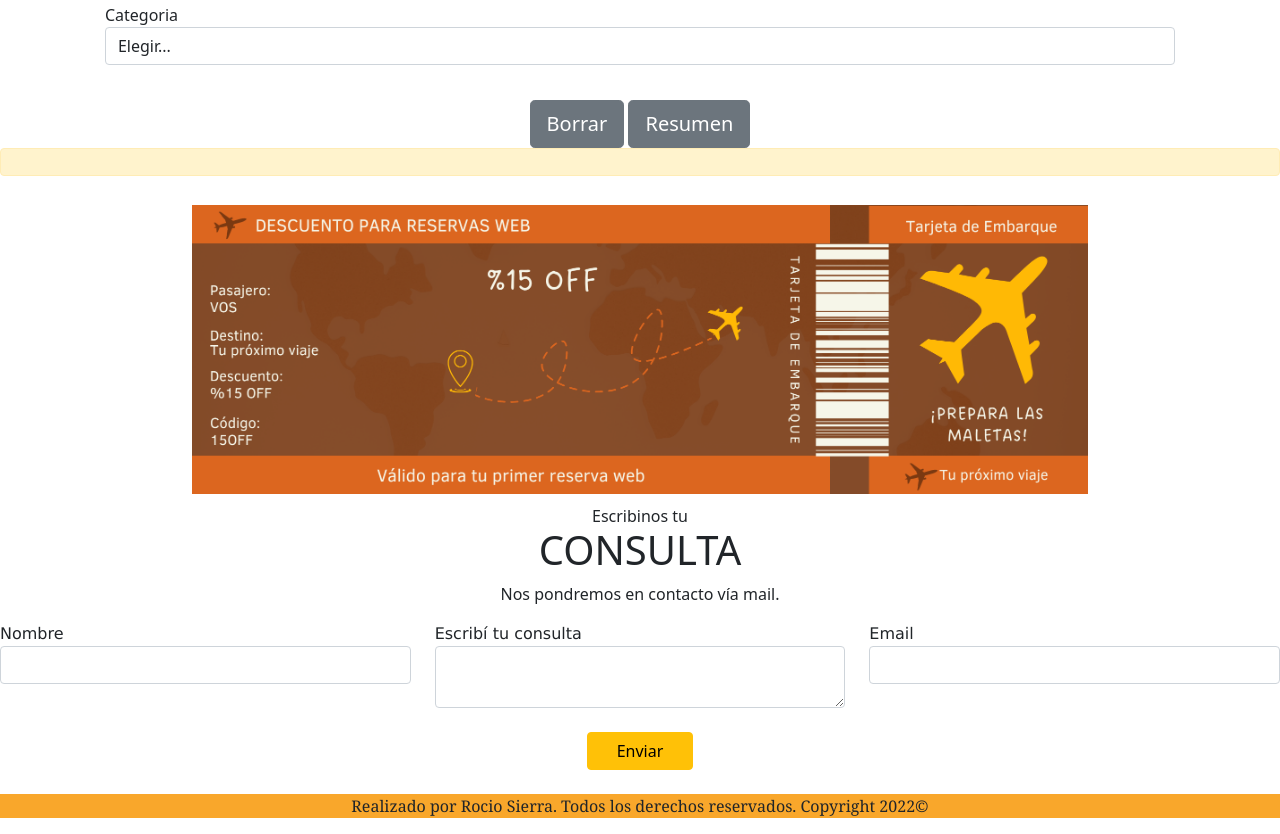
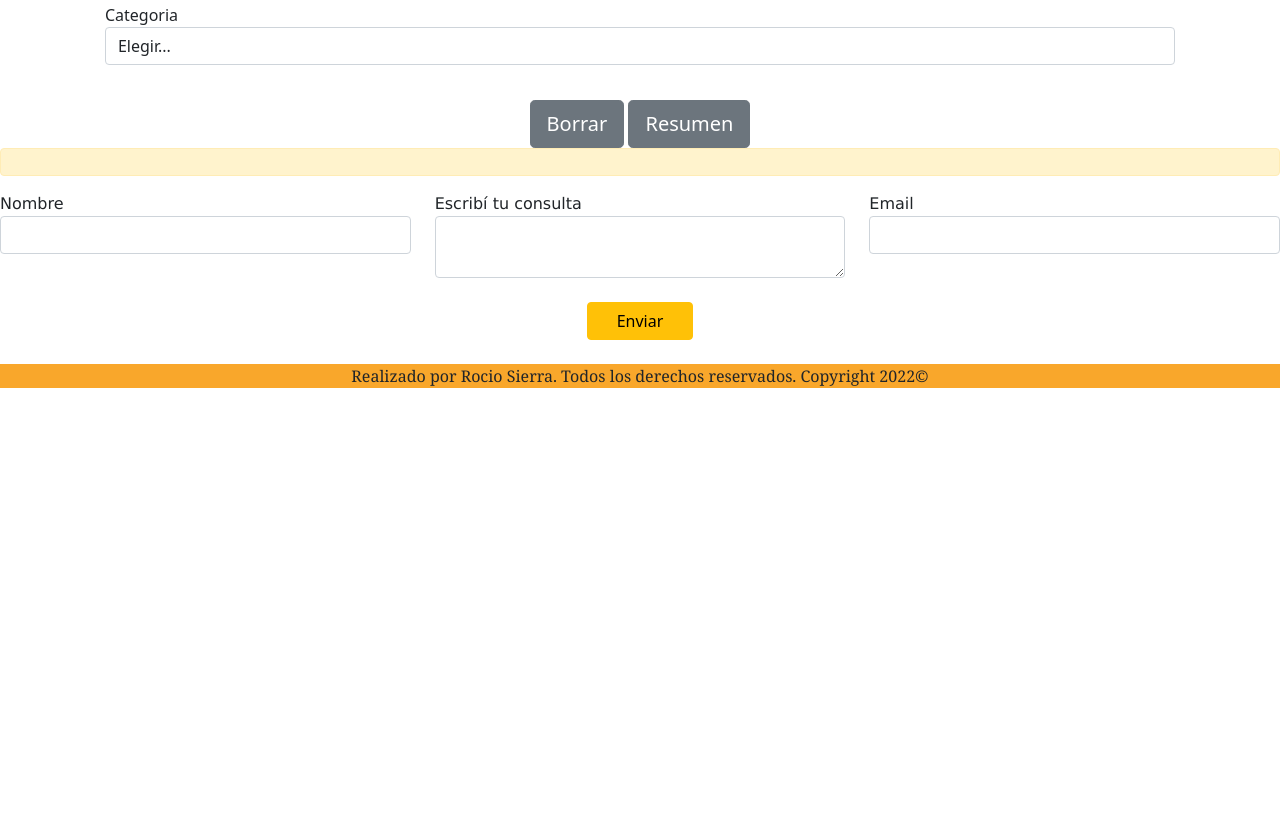
Before and after one commit to rocioechegaraysierra/integradorjs, a plain HTML site: page index.html in a window 1280 px wide. Shown: the part 1298-2132 px from the top of the page. After the commit the page ends 1702 px from the top, so only its background shows below. Drawn offline with nearby package versions, Linux system fonts and the light colour scheme.

Commit message:
Se borra imagen de cupón de descuento

```diff
--- a/index.html
+++ b/index.html
@@ -209,14 +209,6 @@
 
         <div class="alert alert-warning text-center " role="alert" id="Mensaje" style="padding: 1%;"></div>
 
-        <div class="row text-center">
-            <div class="col align-self-center ">
-                <img src="./images/cupon.png" alt="Cupon de descuento" style="width: 70%; margin: 1%;">
-                <h2 class="display-6 fs-6 ">Escribinos tu <span class="fs-1" style="display: block;">CONSULTA</span>
-                </h2>
-                <p>Nos pondremos en contacto vía mail.</p>
-            </div>
-        </div>
         <form>
             <div class="row" style="font-family: 'Verdana'">
                 <div class="col">
```
